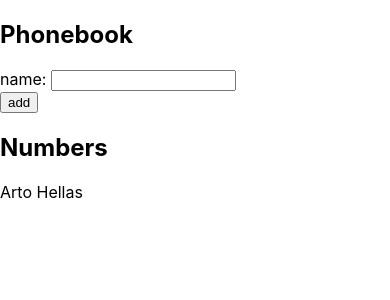
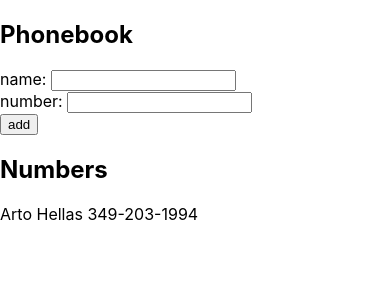
Before and after one commit to gabrielhgiraldo/fullstackopen, a React (Create React App) app in the folder part2/phonebook/: page / in a window 390 px wide. Shown: the top 300 px of the page. Built offline with nearby package versions, Linux system fonts and the light colour scheme.

Commit message:
2.8: The Phonebook Step3

```diff
--- a/part2/phonebook/src/App.js
+++ b/part2/phonebook/src/App.js
@@ -2,14 +2,17 @@ import React, { useState } from 'react'
 
 const App = () => {
   const [ persons, setPersons ] = useState([
-    { name: 'Arto Hellas' }
+    { name: 'Arto Hellas', number: '349-203-1994'}
   ])
   const [ newName, setNewName ] = useState('')
+  const [ newNumber, setNewNumber ] = useState('')
+
   const addNewName = (event) => {
     event.preventDefault()
     if (!persons.some(person => person.name.toLowerCase() === newName.toLowerCase())){
       const person = {
-        name:newName
+        name:newName,
+        number:newNumber
       }
       setPersons(persons.concat(person))
     }
@@ -18,8 +21,10 @@ const App = () => {
     }
 
     setNewName('')
+    setNewNumber('')
   }
   const handleNameChange = (event) => setNewName(event.target.value)
+  const handleNumberChange = (event) => setNewNumber(event.target.value)
 
   return (
     <div>
@@ -29,12 +34,16 @@ const App = () => {
           name: <input value={newName} onChange={handleNameChange}/>
         </div>
         <div>
+          number: <input type='tel' pattern="[0-9]{3}-[0-9]{3}-[0-9]{4}" value={newNumber} onChange={handleNumberChange}/>
+        </div>
+
+        <div>
           <button type="submit">add</button>
         </div>
       </form>
       <h2>Numbers</h2>
       {persons.map(person=>
-        <div key={person.name}>{person.name}</div>
+        <div key={person.name}>{person.name} {person.number}</div>
       )}
     </div>
   )
```
